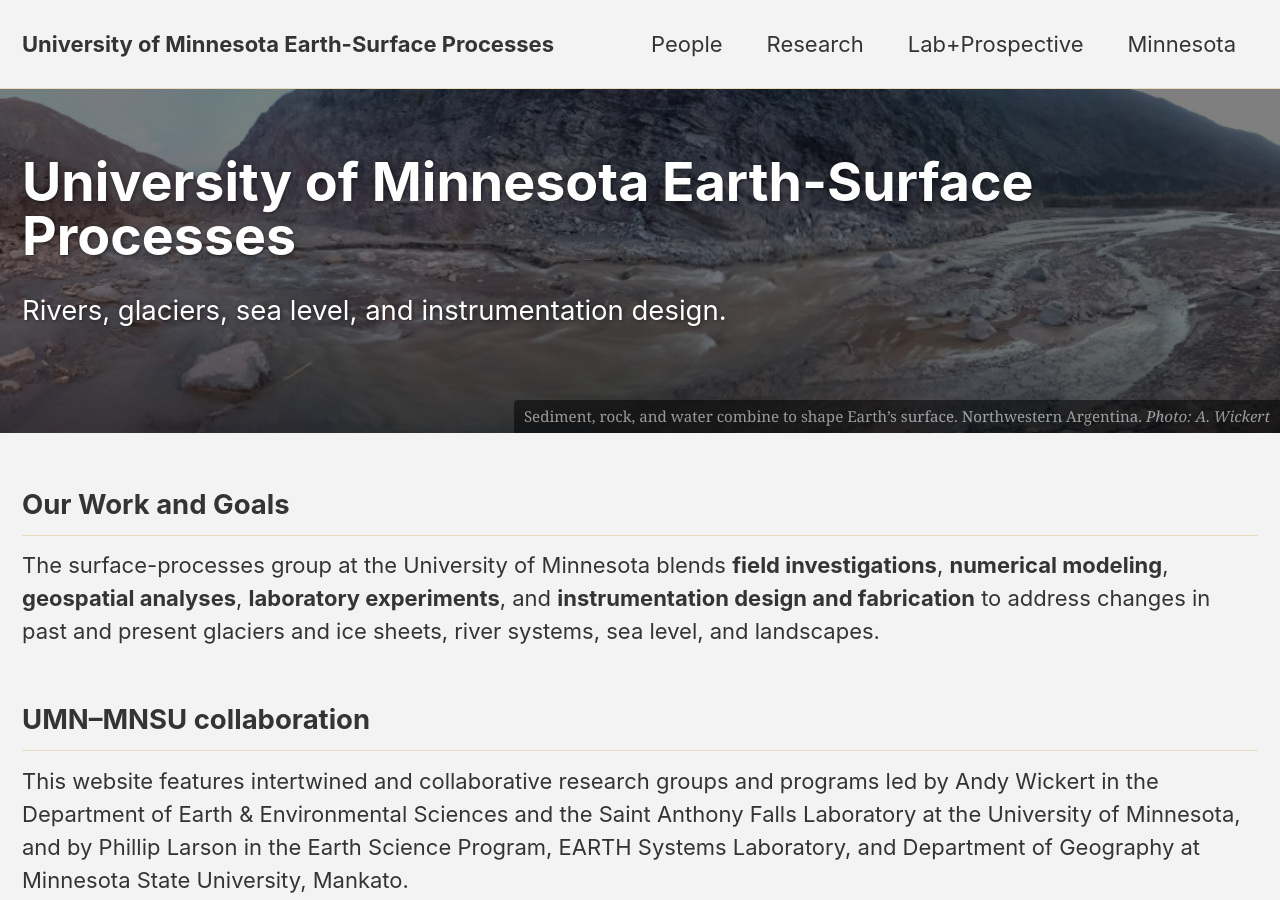
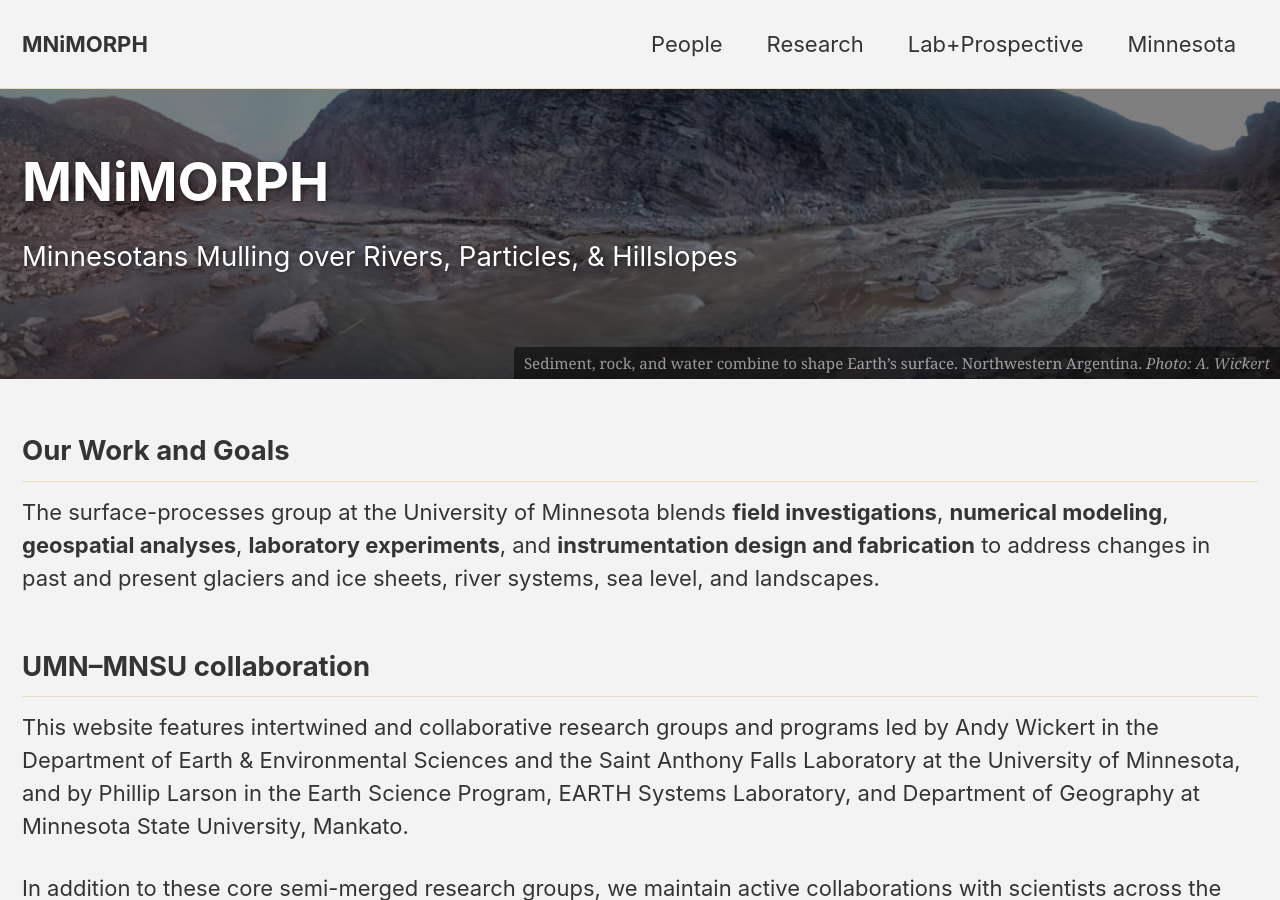
Before and after one commit to MNiMORPH/MNiMORPH.github.io, a Jekyll site: the page built from _pages/index.md, in a window 1280 px wide and 900 px high. Built offline with Jekyll 4.4.1, drawn with Linux system fonts in a browser that asks for light colours; cached includes are drawn as plain includes; nearby versions of some CDN libraries; some of the changed text lies outside the part shown.

Commit message:
start unifying

```diff
--- a/_config.yml
+++ b/_config.yml
@@ -16,10 +16,10 @@ minimal_mistakes_skin    : "dirt" # "air", "aqua", "contrast", "dark", "dirt", "
 
 # Site Settings
 locale                   : "en-US"
-title                    : "University of Minnesota Earth-Surface Processes"
+title                    : "MNiMORPH"
 title_separator          : "-"
 subtitle                 : # site tagline that appears below site title in masthead
-name                     : "University of Minnesota Earth-Surface Processes"
+name                     : "Minnesotans Mulling over Rivers, Particles, and Hillslopes"
 description              : "Studying rivers, lakes, glaciers, and sea level, and their interactions with cliamte and the solid Earth."
 url                      : # the base hostname & protocol for your site e.g. "https://mmistakes.github.io"
 baseurl                  : # the subpath of your site, e.g. "/blog"
--- a/_pages/index.md
+++ b/_pages/index.md
@@ -1,6 +1,6 @@
 ---
 layout: splash
-title: "University of Minnesota Earth-Surface Processes"
+title: "MNiMORPH"
 permalink: /
 hidden: true
 header:
@@ -11,7 +11,7 @@ header:
   #  - label: "Get started"
   #    url: "/awtest/"
   caption: "Sediment, rock, and water combine to shape Earth's surface. Northwestern Argentina. *Photo: A. Wickert*"
-excerpt: Rivers, glaciers, sea level, and instrumentation design.<br />
+excerpt: Minnesotans Mulling over Rivers, Particles, & Hillslopes<br />
 #         <small>Environmental sensors and data loggers.</small>
 ---
 
```
Also changed, not shown: _pages/people.md (+7 -0 lines).
